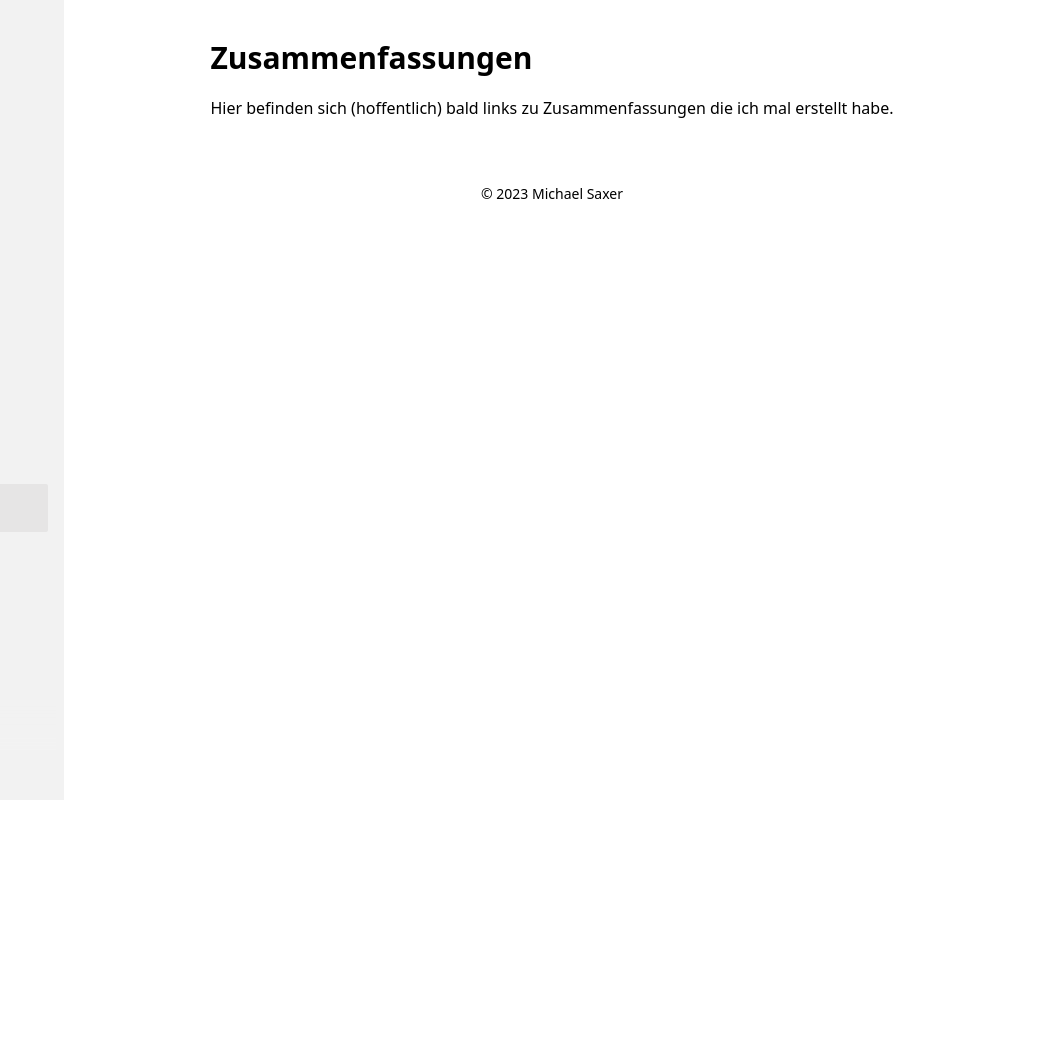
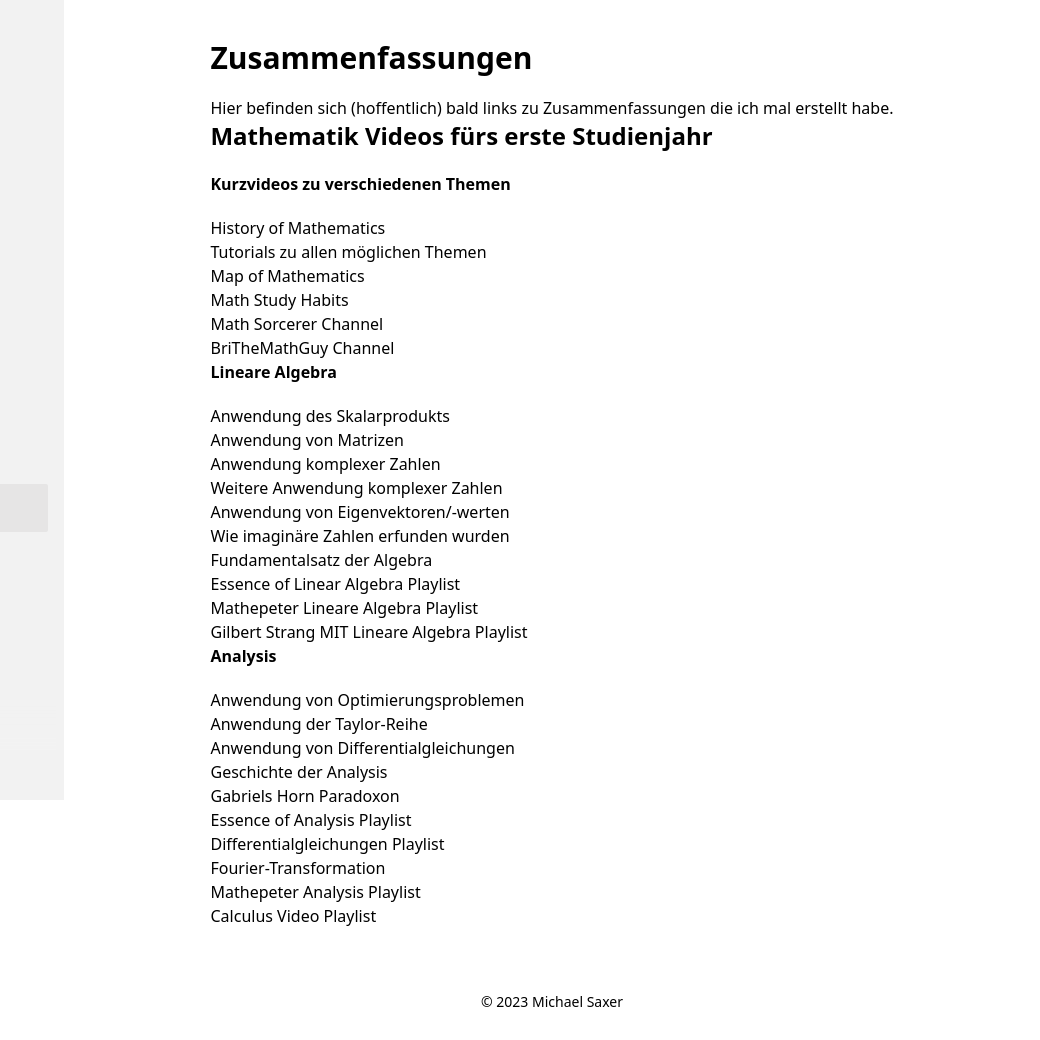
Before and after one commit to Saxermi/saxermi.github.io, an Astro site: page /summaries in a window 1280 px wide. Shown: the full height of the page, 240-1280 px from the left. Before the commit the page ends 800 px from the top, so only its background shows below. Built offline with nearby package versions, Linux system fonts and the light colour scheme; Astro itself is replaced by a stand-in of ours.

Commit message:
added some links

```diff
--- a/src/pages/summaries.astro
+++ b/src/pages/summaries.astro
@@ -9,5 +9,56 @@ import TimeLineElement from "../components/cv/TimeLine.astro";
   </div>
 	Hier befinden sich (hoffentlich) bald links zu Zusammenfassungen die ich mal erstellt habe.
 	<table border="1">
+   <div class="mb-5">
+    <div class="text-2xl w-full font-bold">Mathematik Videos fürs erste Studienjahr</div>
+  </div>
 
+  <div class="mb-5">
+    <div class="text-1xl w-full font-bold">Kurzvideos zu verschiedenen Themen</div>
+  </div>
+
+    <ul>
+        <li><a href="https://youtu.be/2No_CMrxBe8?si=-Do_t8tsU8YyTF3_">History of Mathematics</a></li>
+        <li><a href="https://youtube.com/playlist?list=PLybg94GvOJ9FoGQeUMFZ4SWZsr30jlUYK&si=ZfJUkanQn_qT5b7I">Tutorials zu allen möglichen Themen</a></li>
+        <li><a href="https://youtu.be/OmJ-4B-mS-Y?si=tUiIzlQ3tKEyfA5d">Map of Mathematics</a></li>
+        <li><a href="https://youtu.be/3lflvX0BzNo?si=GuBSDKHPWIvtqztF">Math Study Habits</a></li>
+        <li><a href="https://youtube.com/@TheMathSorcerer?si=LgCIGdKLunZV8-_r">Math Sorcerer Channel</a></li>
+        <li><a href="https://youtube.com/@BriTheMathGuy?si=nEBXemRyPbke0T-x">BriTheMathGuy Channel</a></li>
+
+
+    </ul>
+
+  <div class="mb-5">
+    <div class="text-1xl w-full font-bold">Lineare Algebra</div>
+  </div>
+
+    <ul>
+        <li><a href="https://youtu.be/TBpDMLCC2uY?si=KEdUEZBDUis33Ph9">Anwendung des Skalarprodukts</a></li>
+        <li><a href="https://youtu.be/rowWM-MijXU?si=cxdfeK6rRc9usjAZ">Anwendung von Matrizen</a></li>
+        <li><a href="https://youtu.be/8tiQl6T-inE?si=Prv_SmA5LMBFN5N2">Anwendung komplexer Zahlen</a></li>
+        <li><a href="https://youtu.be/_h49ilnTmW4?si=pZYP08pcoiOdVSqh">Weitere Anwendung komplexer Zahlen</a></li>
+        <li><a href="https://youtu.be/i8FukKfMKCI?si=ZeFoD8hUFcw9eBtF">Anwendung von Eigenvektoren/-werten</a></li>
+        <li><a href="https://youtu.be/cUzklzVXJwo?si=b5rGTpW4EvP1XVIL">Wie imaginäre Zahlen erfunden wurden</a></li>
+        <li><a href="https://youtu.be/shEk8sz1oOw?si=PBpzE5KAxYoccvJw">Fundamentalsatz der Algebra</a></li>
+        <li><a href="https://youtube.com/playlist?list=PLZHQObOWTQDPD3MizzM2xVFitgF8hE_ab&si=c1Eg-5R1NZ09thCH">Essence of Linear Algebra Playlist</a></li>
+        <li><a href="https://youtube.com/playlist?list=PLvBnQVOJXCUGzKDVGLxy-Cn2CmwU0DUtF&si=sx4HPcAJuCf415bQ">Mathepeter Lineare Algebra Playlist</a></li>
+        <li><a href="https://youtube.com/playlist?list=PL221E2BBF13BECF6C&si=xNEPUUX-_DhrAxtj">Gilbert Strang MIT Lineare Algebra Playlist</a></li>
+    </ul>
+
+    <div class="mb-5">
+    <div class="text-1xl w-full font-bold">Analysis</div>
+  </div>
+
+    <ul>
+        <li><a href="https://youtu.be/6O8Jyrr9LRc?si=3xC-cNZi_u7N1oYn">Anwendung von Optimierungsproblemen</a></li>
+        <li><a href="https://youtu.be/eX1hvWxmJVE?si=C4mk30ciyTwFjVSJ">Anwendung der Taylor-Reihe</a></li>
+        <li><a href="https://youtu.be/ifbaAqfqpc4?si=toMCA1wyGKtoivNv">Anwendung von Differentialgleichungen</a></li>
+        <li><a href="https://youtu.be/5M2RWtD4EzI?si=RRxlcloLH0vT04ED">Geschichte der Analysis</a></li>
+        <li><a href="https://youtu.be/yZOi9HH5ueU?si=K9ags5XxzhVpUr7F">Gabriels Horn Paradoxon</a></li>
+        <li><a href="https://youtube.com/playlist?list=PLZHQObOWTQDMsr9K-rj53DwVRMYO3t5Yr&si=xvz6-qJimq6itRwm0">Essence of Analysis Playlist</a></li>
+        <li><a href="https://youtube.com/playlist?list=PLZHQObOWTQDNPOjrT6KVlfJuKtYTftqH6&si=8xBkyoN1LdbBugSH">Differentialgleichungen Playlist</a></li>
+        <li><a href="https://youtu.be/spUNpyF58BY?si=BIJNg31zunAdpQ4r">Fourier-Transformation</a></li>
+        <li><a href="https://youtube.com/playlist?list=PLvBnQVOJXCUHVp0u1yepooLueiyAsfvD5&si=4GwaweTPmH5RZvyd">Mathepeter Analysis Playlist</a></li>
+        <li><a href="https://youtube.com/playlist?list=PL0o_zxa4K1BWYThyV4T2Allw6zY0jEumv&si=vOXeAkXX4P98VoMJ">Calculus Video Playlist</a></li>
+    </ul>
 </BaseLayout>
```
